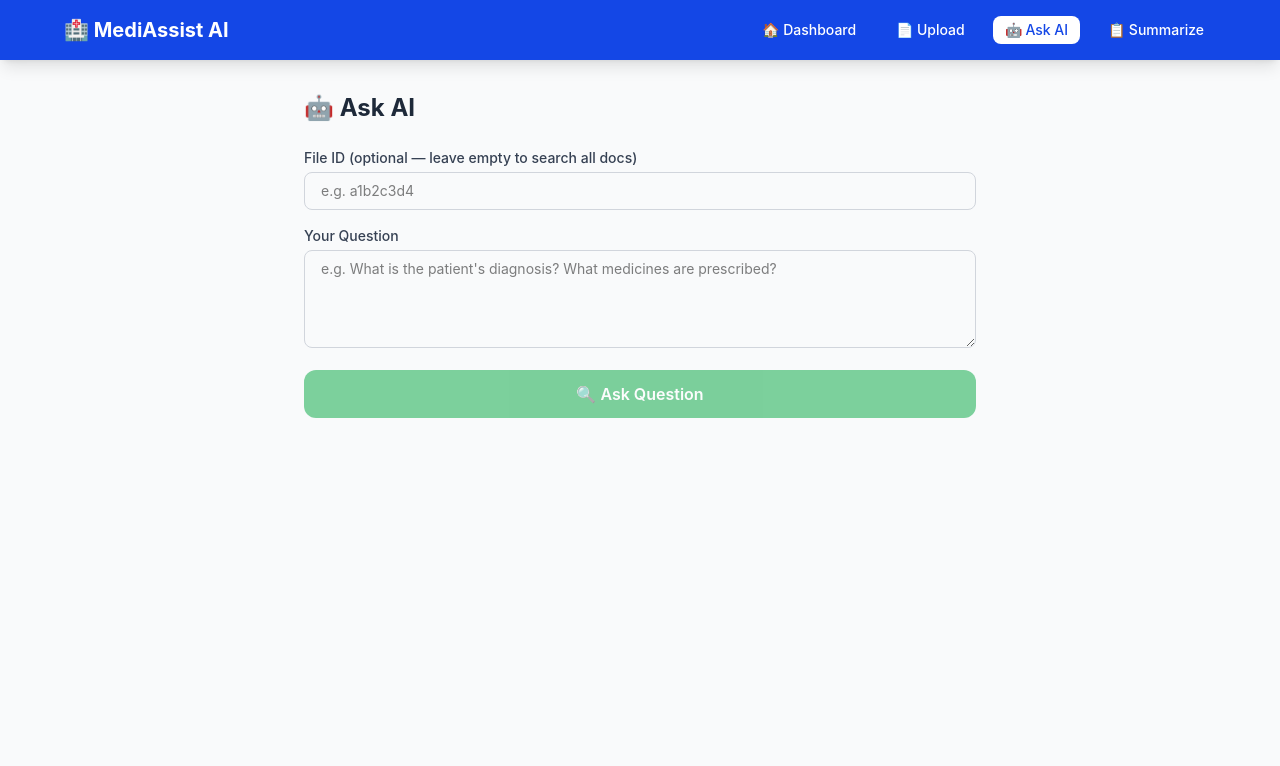
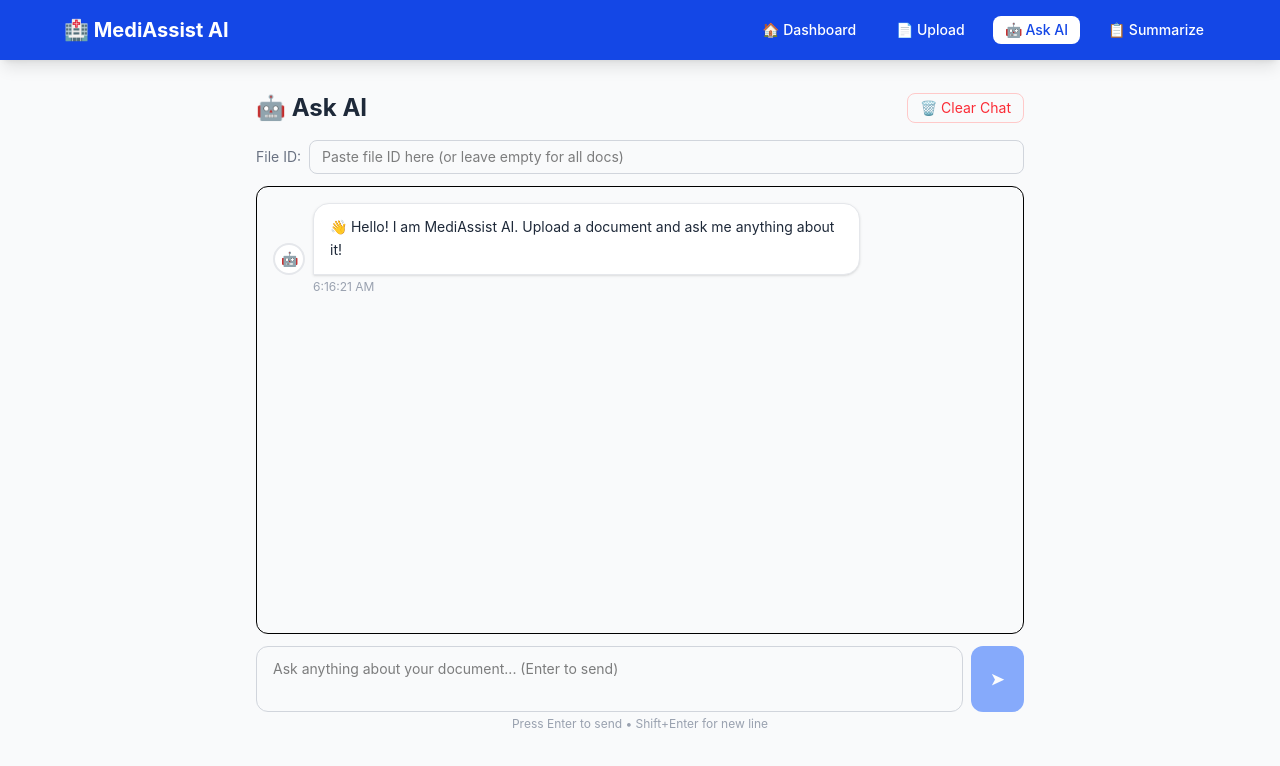
Before and after one commit to mehaktewari/MEDIASSIST-AI, a React app in the folder frontend/: page /query in a window 1280 px wide. Shown: the top 766 px of the page. Built offline with nearby package versions, Linux system fonts and the light colour scheme; the HTML template or start-up script is replaced by a standard one.

Commit message:
Advanced Feature 1: Chat history with WhatsApp-style UI, typing indicator, timestamps

```diff
--- a/frontend/src/pages/QueryPage.jsx
+++ b/frontend/src/pages/QueryPage.jsx
@@ -1,19 +1,38 @@
-import { useState } from 'react'
+import { useState, useRef, useEffect } from 'react'
 import axios from 'axios'
 
 const API = 'http://localhost:8000/api'
 
 export default function QueryPage() {
+  const [messages, setMessages] = useState([
+    {
+      role: 'assistant',
+      text: '👋 Hello! I am MediAssist AI. Upload a document and ask me anything about it!',
+      time: new Date().toLocaleTimeString()
+    }
+  ])
   const [question, setQuestion] = useState('')
   const [fileId, setFileId] = useState(localStorage.getItem('last_file_id') || '')
   const [loading, setLoading] = useState(false)
-  const [result, setResult] = useState(null)
-  const [error, setError] = useState('')
+  const bottomRef = useRef(null)
+
+  // Auto scroll to bottom when new message arrives
+  useEffect(() => {
+    bottomRef.current?.scrollIntoView({ behavior: 'smooth' })
+  }, [messages])
 
   const handleQuery = async () => {
-    if (!question.trim()) return setError('Please type a question!')
+    if (!question.trim()) return
+
+    const userMsg = {
+      role: 'user',
+      text: question,
+      time: new Date().toLocaleTimeString()
+    }
+
+    setMessages(prev => [...prev, userMsg])
+    setQuestion('')
     setLoading(true)
-    setError('')
 
     try {
       const res = await axios.post(`${API}/query`, {
@@ -21,67 +40,138 @@ export default function QueryPage() {
         file_id: fileId || null,
         language: 'english'
       })
-      setResult(res.data)
-    } catch (err) {
-      setError(err.response?.data?.detail || 'Query failed!')
+
+      setMessages(prev => [...prev, {
+        role: 'assistant',
+        text: res.data.answer,
+        time: new Date().toLocaleTimeString()
+      }])
+    } catch {
+      setMessages(prev => [...prev, {
+        role: 'assistant',
+        text: '❌ Sorry, I could not get an answer. Please check your API key or try again.',
+        time: new Date().toLocaleTimeString(),
+        error: true
+      }])
     } finally {
       setLoading(false)
     }
   }
 
+  const handleKeyDown = (e) => {
+    if (e.key === 'Enter' && !e.shiftKey) {
+      e.preventDefault()
+      handleQuery()
+    }
+  }
+
+  const clearChat = () => {
+    setMessages([{
+      role: 'assistant',
+      text: '👋 Chat cleared! Ask me anything about your medical documents.',
+      time: new Date().toLocaleTimeString()
+    }])
+  }
+
   return (
-    <div className="max-w-2xl mx-auto">
-      <h2 className="text-2xl font-bold text-gray-800 mb-6">🤖 Ask AI</h2>
+    <div className="max-w-3xl mx-auto flex flex-col h-[80vh]">
 
-      {/* File ID Input */}
-      <div className="mb-4">
-        <label className="block text-sm font-medium text-gray-700 mb-1">
-          File ID (optional — leave empty to search all docs)
-        </label>
+      {/* Header */}
+      <div className="flex items-center justify-between mb-4">
+        <h2 className="text-2xl font-bold text-gray-800">🤖 Ask AI</h2>
+        <button
+          onClick={clearChat}
+          className="text-sm text-red-500 hover:text-red-700 border border-red-200 px-3 py-1 rounded-lg"
+        >
+          🗑️ Clear Chat
+        </button>
+      </div>
+
+      {/* File ID bar */}
+      <div className="mb-3 flex gap-2 items-center">
+        <span className="text-sm text-gray-500 whitespace-nowrap">File ID:</span>
         <input
           type="text"
           value={fileId}
-          onChange={e => setFileId(e.target.value)}
-          placeholder="e.g. a1b2c3d4"
-          className="w-full border border-gray-300 rounded-lg px-4 py-2 text-sm focus:outline-none focus:ring-2 focus:ring-blue-400"
+          onChange={e => {
+            setFileId(e.target.value)
+            localStorage.setItem('last_file_id', e.target.value)
+          }}
+          placeholder="Paste file ID here (or leave empty for all docs)"
+          className="flex-1 border border-gray-300 rounded-lg px-3 py-1.5 text-sm focus:outline-none focus:ring-2 focus:ring-blue-400"
         />
       </div>
 
-      {/* Question Input */}
-      <div className="mb-4">
-        <label className="block text-sm font-medium text-gray-700 mb-1">
-          Your Question
-        </label>
+      {/* Chat Messages */}
+      <div className="flex-1 overflow-y-auto bg-gray-50 rounded-xl border p-4 space-y-4">
+        {messages.map((msg, i) => (
+          <div key={i} className={`flex ${msg.role === 'user' ? 'justify-end' : 'justify-start'}`}>
+            <div className={`max-w-[80%] ${msg.role === 'user' ? 'order-2' : 'order-1'}`}>
+
+              {/* Avatar */}
+              <div className={`flex items-end gap-2 ${msg.role === 'user' ? 'flex-row-reverse' : 'flex-row'}`}>
+                <div className={`w-8 h-8 rounded-full flex items-center justify-center text-sm flex-shrink-0
+                  ${msg.role === 'user' ? 'bg-blue-600 text-white' : 'bg-white border-2 border-gray-200'}`}>
+                  {msg.role === 'user' ? '👤' : '🤖'}
+                </div>
+
+                {/* Bubble */}
+                <div className={`px-4 py-3 rounded-2xl text-sm leading-relaxed
+                  ${msg.role === 'user'
+                    ? 'bg-blue-600 text-white rounded-br-none'
+                    : msg.error
+                      ? 'bg-red-50 text-red-700 border border-red-200 rounded-bl-none'
+                      : 'bg-white text-gray-800 border border-gray-200 rounded-bl-none shadow-sm'
+                  }`}>
+                  {msg.text}
+                </div>
+              </div>
+
+              {/* Time */}
+              <p className={`text-xs text-gray-400 mt-1 ${msg.role === 'user' ? 'text-right mr-10' : 'ml-10'}`}>
+                {msg.time}
+              </p>
+            </div>
+          </div>
+        ))}
+
+        {/* Loading bubble */}
+        {loading && (
+          <div className="flex justify-start">
+            <div className="flex items-end gap-2">
+              <div className="w-8 h-8 rounded-full bg-white border-2 border-gray-200 flex items-center justify-center">🤖</div>
+              <div className="bg-white border border-gray-200 rounded-2xl rounded-bl-none px-4 py-3 shadow-sm">
+                <div className="flex gap-1 items-center h-4">
+                  <div className="w-2 h-2 bg-gray-400 rounded-full animate-bounce" style={{animationDelay:'0ms'}}></div>
+                  <div className="w-2 h-2 bg-gray-400 rounded-full animate-bounce" style={{animationDelay:'150ms'}}></div>
+                  <div className="w-2 h-2 bg-gray-400 rounded-full animate-bounce" style={{animationDelay:'300ms'}}></div>
+                </div>
+              </div>
+            </div>
+          </div>
+        )}
+        <div ref={bottomRef} />
+      </div>
+
+      {/* Input Box */}
+      <div className="mt-3 flex gap-2">
         <textarea
           value={question}
           onChange={e => setQuestion(e.target.value)}
-          placeholder="e.g. What is the patient's diagnosis? What medicines are prescribed?"
-          rows={4}
-          className="w-full border border-gray-300 rounded-lg px-4 py-2 text-sm focus:outline-none focus:ring-2 focus:ring-blue-400"
+          onKeyDown={handleKeyDown}
+          placeholder="Ask anything about your document... (Enter to send)"
+          rows={2}
+          className="flex-1 border border-gray-300 rounded-xl px-4 py-3 text-sm focus:outline-none focus:ring-2 focus:ring-blue-400 resize-none"
         />
+        <button
+          onClick={handleQuery}
+          disabled={loading || !question.trim()}
+          className="bg-blue-600 text-white px-5 rounded-xl font-semibold hover:bg-blue-700 disabled:opacity-50 transition-all"
+        >
+          {loading ? '⏳' : '➤'}
+        </button>
       </div>
-
-      <button
-        onClick={handleQuery}
-        disabled={loading || !question.trim()}
-        className="w-full bg-green-600 text-white py-3 rounded-xl font-semibold
-          hover:bg-green-700 disabled:opacity-50 transition-all"
-      >
-        {loading ? '⏳ Thinking...' : '🔍 Ask Question'}
-      </button>
-
-      {error && (
-        <div className="mt-4 bg-red-50 border border-red-200 text-red-700 p-4 rounded-xl">
-          ❌ {error}
-        </div>
-      )}
-
-      {result && (
-        <div className="mt-4 bg-white border rounded-xl p-6 shadow-sm">
-          <p className="font-bold text-gray-700 mb-2">💬 Answer:</p>
-          <p className="text-gray-800 leading-relaxed">{result.answer}</p>
-        </div>
-      )}
+      <p className="text-xs text-gray-400 mt-1 text-center">Press Enter to send • Shift+Enter for new line</p>
     </div>
   )
 }
```
